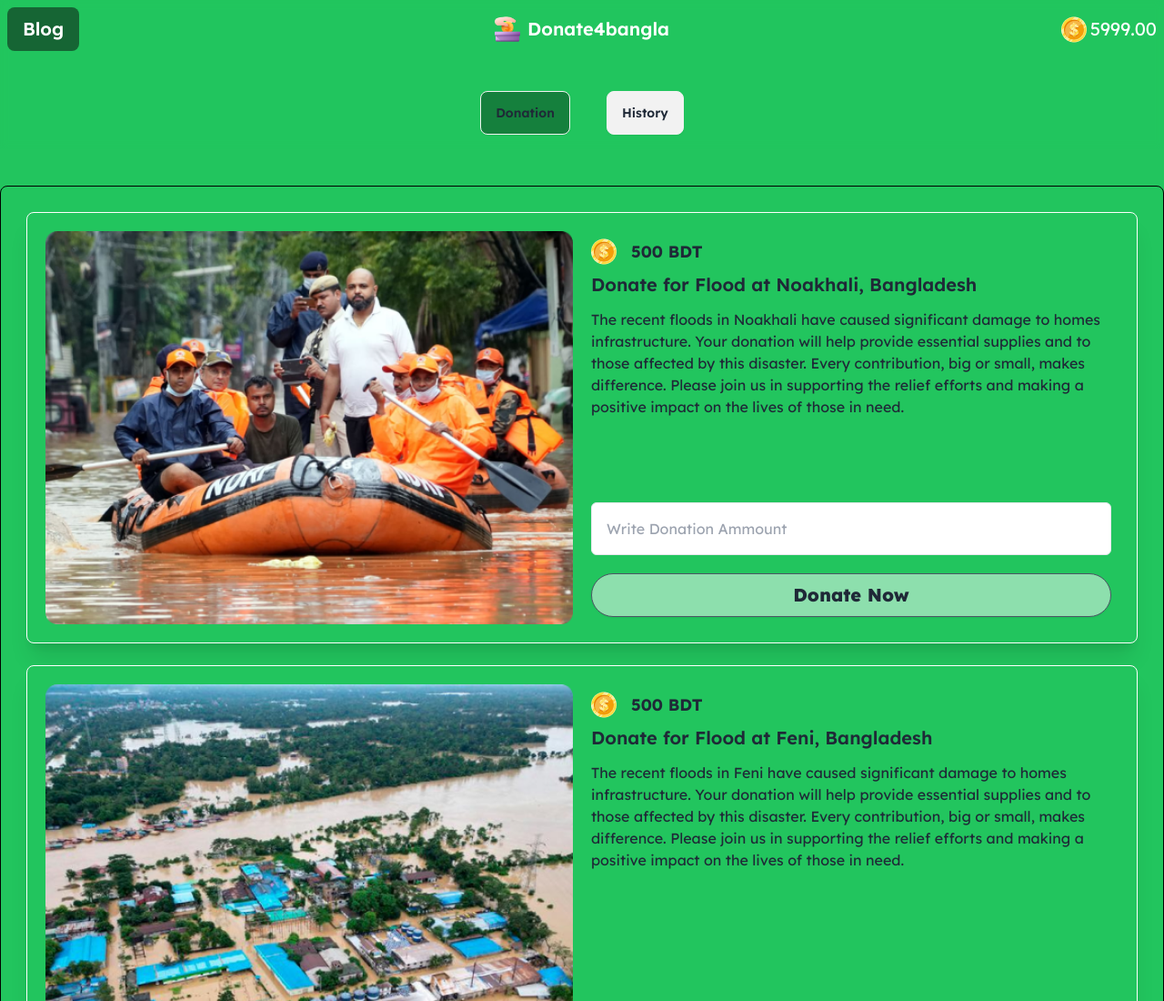
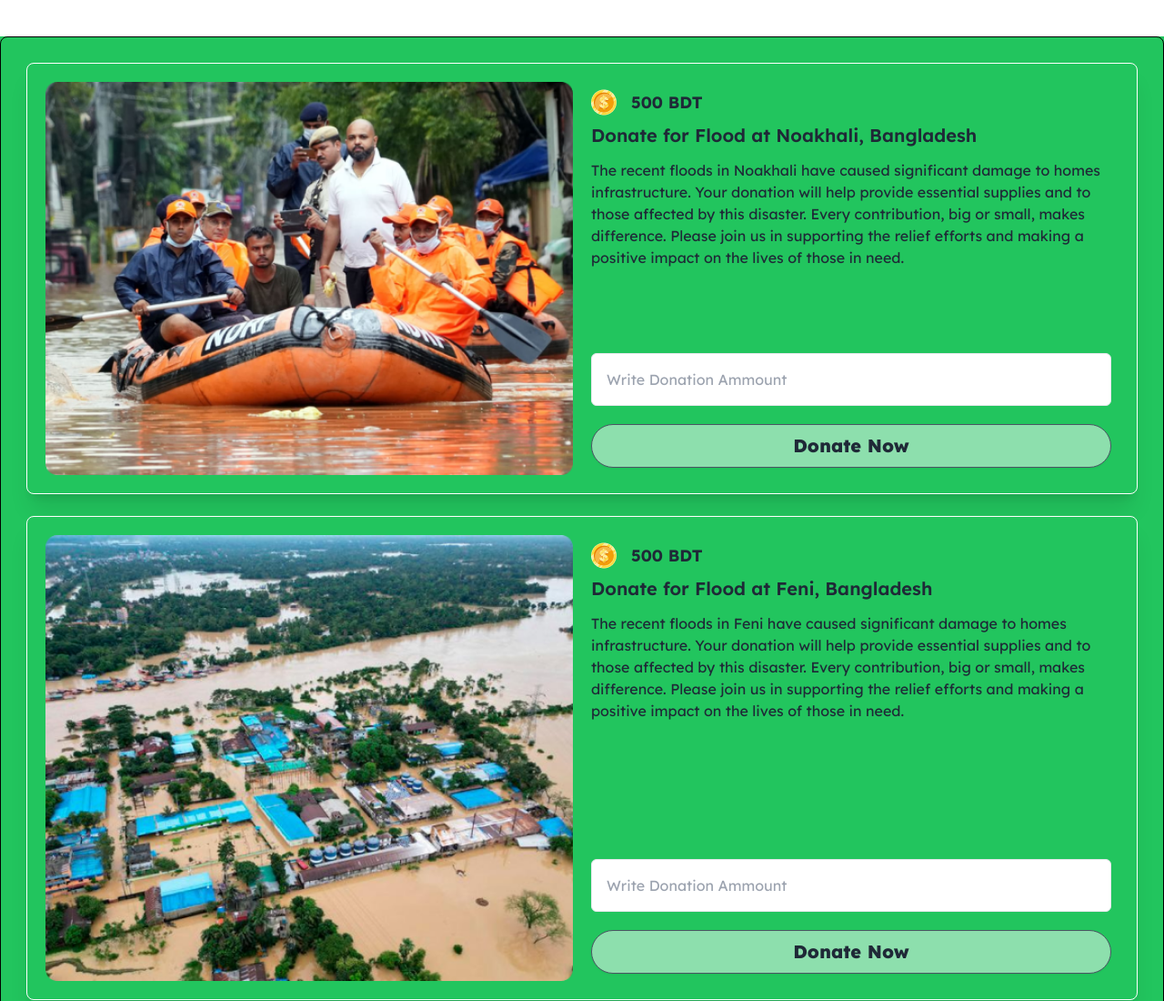
Before and after one commit to Mustazir/DonateBd, a plain HTML site: page index.html in a window 1280 px wide. Shown: the top 1100 px of the page at 91% size. Drawn offline with nearby package versions, Linux system fonts and the light colour scheme; a script that the page names is missing.

Commit message:
without NAv

```diff
--- a/index.html
+++ b/index.html
@@ -22,32 +22,7 @@
 </head>
 
 <body class="lexend bg-green-500 ">
-    <header class=" pt-0 mt-0  bg-green-500 bg-opacity-15 backdrop-blur-sm sticky top-0 z-10">
-        <nav class="navbar max-w-screen-xl   justify-evenly mx-auto  mt-0">
 
-            <div class="navbar-start">
-                <a href="blog.html" class="btn btn-ghost text-white text-xl bg-green-800">Blog</a>
-            </div>
-            <div class="navbar-center flex gap-2 items-center">
-
-                <img class="w-7" src="./assets/logo.png" alt>
-                <h1 class="font-semibold text-base md:text-xl text-white">Donate4bangla</h1>
-
-            </div>
-            <div class="navbar-end flex gap-1 ">
-
-                <img src="./assets/coin.png" alt>
-                <h1 id="total-Account" class=" text-xl flex gap-2 text-white">5999.00
-                </h1>
-            </div>
-
-        </nav>
-
-        <div class="max-w-screen-xl flex gap-10 justify-center pt-9 pb-4 mx-auto">
-            <div id="donationBtn" class="btn bg-green-700 ">Donation</div>
-            <div id="historyBtn" class="btn ">History</div>
-        </div>
-    </header>
 
     <section class="max-w-screen-xl  justify-between mx-auto  mt-10 border border-black rounded-lg p-1">
 
```
